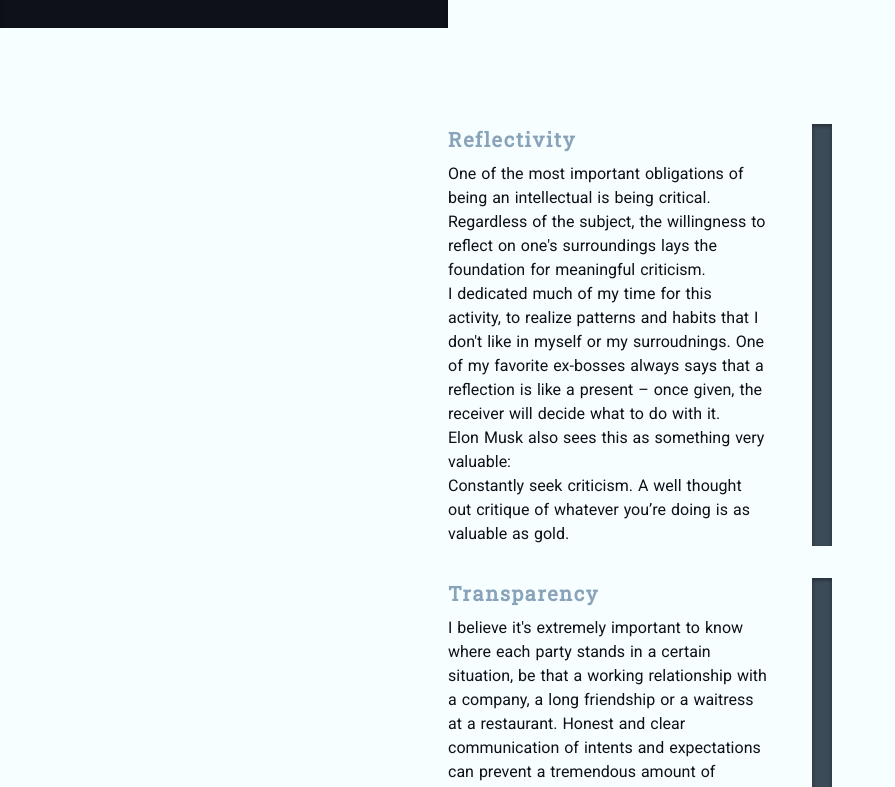
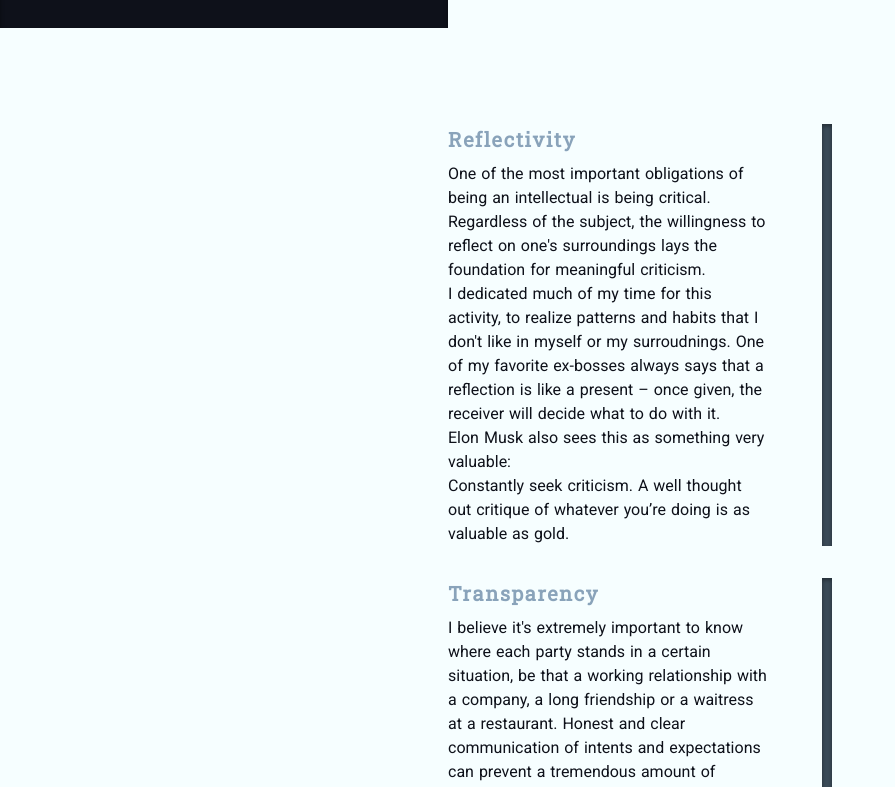
Before and after one commit to elasticmind/homepage, a Nuxt app: page / in a window 1280 px wide. Shown: the part 906-1693 px from the top of the page, without its empty margins (0-895 px from the left). Built offline with nearby package versions, Linux system fonts and the light colour scheme.

Commit message:
Tone back decoration on HeaderedSection

```diff
--- a/components/HeaderedSection.vue
+++ b/components/HeaderedSection.vue
@@ -41,7 +41,7 @@ export default {
 .decor--secondary::before,
 .decor--secondary::after {
   content: '';
-  width: 20px;
+  width: 10px;
   top: 0;
   right: 0;
   @apply block shadow-inner h-full absolute;
```
